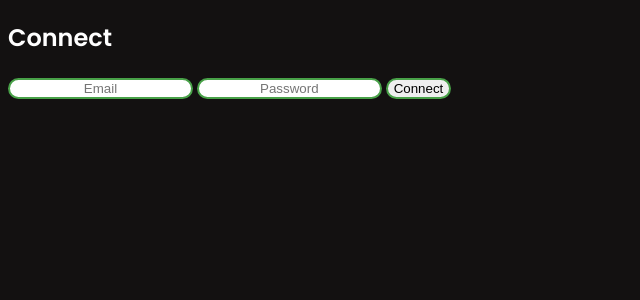
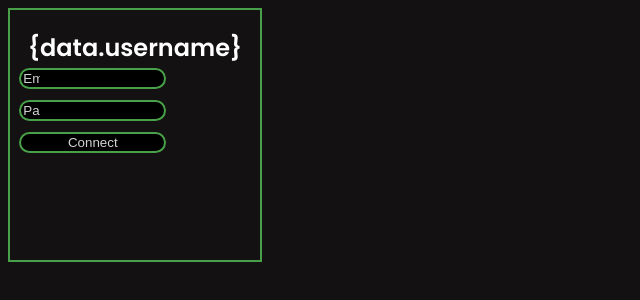
Before and after one commit to dxxxxy/MCO, a website: page public/dashboard/dashboard.html in a window 1280 px wide. Shown: the whole page, without its empty margins (0-640 px from the left). Drawn offline with Linux system fonts and the light colour scheme.

Commit message:
fix and continue

```diff
--- a/app.js
+++ b/app.js
@@ -12,7 +12,7 @@ require('dotenv').config()
 var session
 var port = process.env.PORT || 80
 
-mongoose.connect(process.env.DATABASE, { useNewUrlParser: true, useUnifiedTopology: true, useFindAndModify: false })
+mongoose.connect( /*"mongodb://localhost:27017/MCO"*/ process.env.DATABASE, { useNewUrlParser: true, useUnifiedTopology: true, useFindAndModify: false })
 mongoose.connection.on('connected', () => {
     app.listen(port, () => {
         console.log(`Listening on port ${port}`)
@@ -91,8 +91,7 @@ app.post("/register", (req, res) => {
             })
             newRegister.save()
             res.redirect("/redirects")
-        }
-        res.redirect("/redirects")
+        } else res.redirect("/redirects")
     })
 })
 
--- a/public/dashboard/dashboard.html
+++ b/public/dashboard/dashboard.html
@@ -10,11 +10,11 @@
 
 <body>
     <div class="login-content">
-        <form action="/connect" method="POST">
-            <h2 class="title">Connect</h2>
-            <input type="text" class="connect" name="email" placeholder="Email">
-            <input type="password" class="connect" name="password" placeholder="Password">
-            <input type="submit" class="connect" value="Connect">
+        <form id="connect" action="/connect" method="POST">
+            <h2 class="title">{data.username}</h2>
+            <input id="email" type="text" class="connect" name="email" placeholder="Email">
+            <input id="pass" type="password" class="connect" name="password" placeholder="Password">
+            <input id="submit" type="submit" class="connect" value="Connect">
         </form>
     </div>
     <script type="text/javascript" src="main.js"></script>
--- a/public/dashboard/style.css
+++ b/public/dashboard/style.css
@@ -12,3 +12,36 @@ body {
     text-align: center;
     outline: none;
 }
+
+#email,
+#email::placeholder,
+#pass,
+#pass::placeholder,
+#submit {
+    color: lightgray;
+    position: absolute;
+    background-color: black;
+    left: 1.5%;
+    width: 11.5%;
+    box-sizing: border-box;
+}
+
+#email {
+    top: 8.5%;
+}
+
+#pass {
+    top: 12.5%;
+}
+
+#submit {
+    top: 16.5%
+}
+
+#connect {
+    border: rgb(72, 161, 72) 2px solid;
+    text-align: center;
+    outline: none;
+    width: 250px;
+    height: 250px;
+}
```
